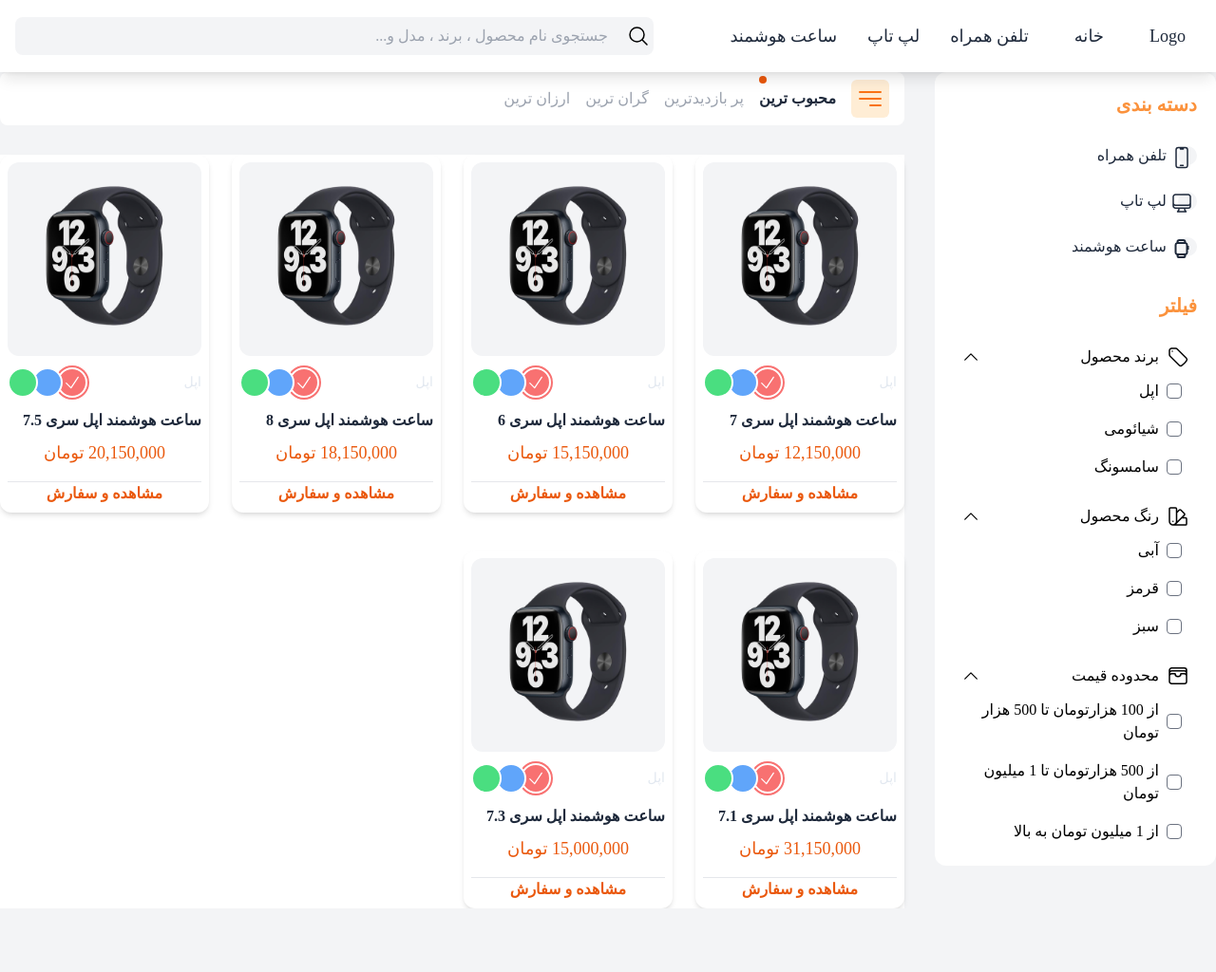
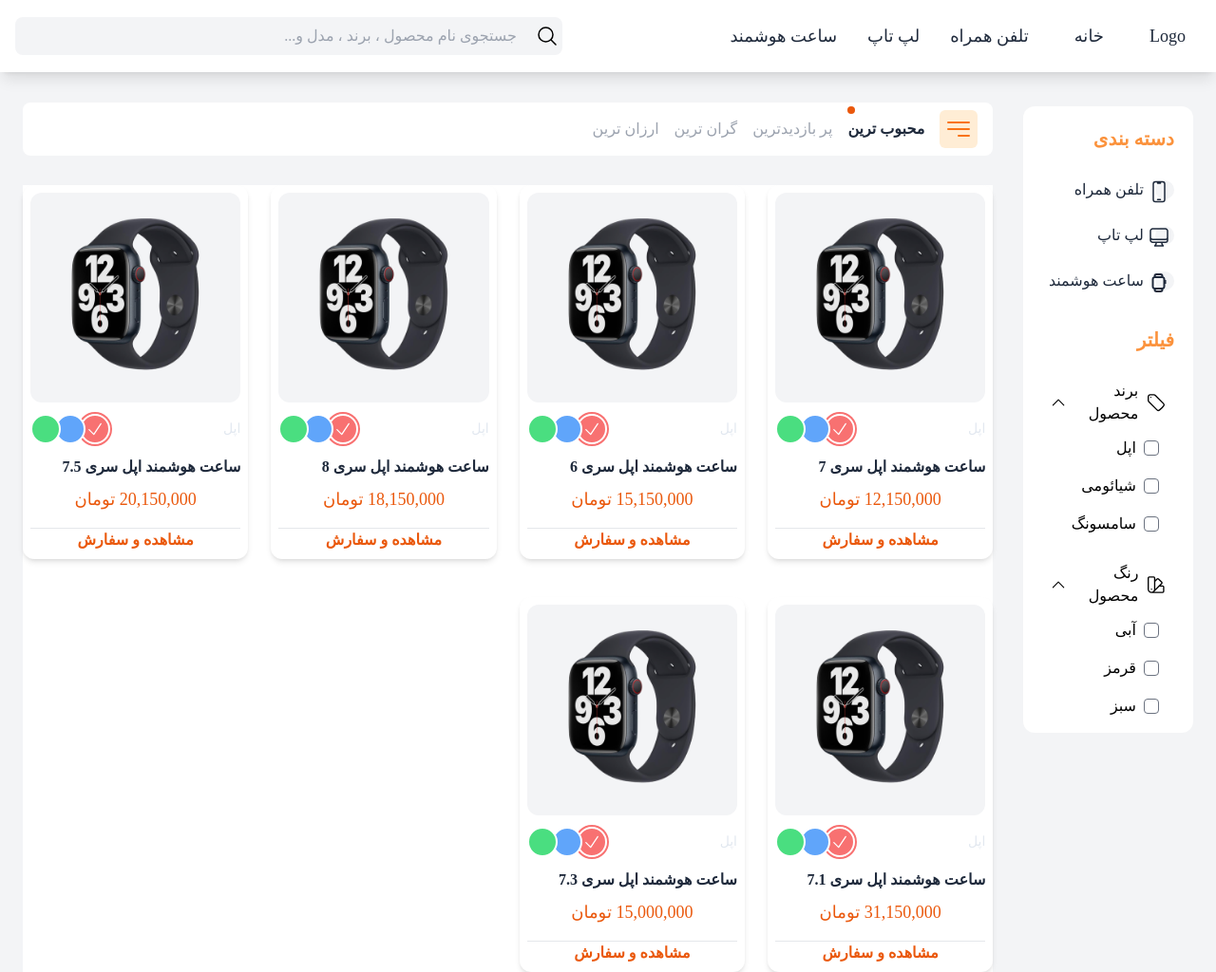
Before and after one commit to amirk1998/Digitize-App-Tailwind, a website: page public/index.html in a window 1280 px wide. Shown: the whole page at 95% size. Before the commit the page ends 957 px from the top, so only its background shows below. Drawn offline with nearby package versions, Linux system fonts and the light colour scheme; a web font is replaced by a local one.

Commit message:
Navbar Updated : Part 02

```diff
--- a/public/index.html
+++ b/public/index.html
@@ -9,10 +9,10 @@
   </head>
   <body class="bg-gray-100">
     <!-- Desktop NAV BAR -->
-    <nav class="hidden md:block z-10 bg-white p-4 shadow-lg sticky top-0">
+    <nav class="hidden md:block z-10 bg-white p-4 shadow-lg sticky top-0 mb-8">
       <div class="container 2xl:max-w-screen-2xl mx-auto flex items-center justify-between">
         <!-- Right Block -->
-        <ul class="flex items-center gap-x-4 text-slate-800 text-lg">
+        <ul class="flex items-center gap-x-1 lg:gap-x-4 text-slate-800 lg:text-lg">
           <li>
             <a class="block px-4 py-2 rounded-lg hover:bg-gray-50 transition-all duration-300" href="">Logo</a>
           </li>
@@ -31,7 +31,7 @@
         </ul>
 
         <!-- Search Bar -->
-        <div class="flex-1 max-w-2xl">
+        <div class="flex-1 max-w-xl mr-4">
           <div class="bg-gray-100 rounded-lg flex items-center">
             <span class="ml-3 mr-1">
               <svg xmlns="http://www.w3.org/2000/svg" fill="none" viewBox="0 0 24 24" stroke-width="1.5" stroke="currentColor" class="w-6 h-6">
@@ -83,10 +83,11 @@
     </div>
 
     <!-- ______________________________________ -->
-    <div class="grid grid-cols-12 md:grid-rows-[55px_minmax(500px,_1fr)] md:gap-8">
+    <!-- Content -->
+    <div class="md:px-4 lg:px-6 container mx-auto 2xl:max-w-screen-2xl grid grid-cols-12 md:grid-rows-[55px_minmax(500px,_1fr)] md:gap-8">
       <!-- Sidebar -->
-      <div class="hidden md:block col-span-4 lg:col-span-3 row-span-2">
-        <div class="bg-white p-5 rounded-xl">
+      <div class="hidden md:block col-span-4 lg:col-span-3 xl:col-span-2 row-span-2">
+        <div class="bg-white p-5 rounded-xl max-h-[calc(100vh_-_140px)] overflow-auto sticky top-28 z-20">
           <!-- Categories -->
           <div class="mb-7">
             <div class="text-orange-400 font-bold text-xl mb-5">دسته بندی</div>
@@ -251,7 +252,7 @@
         </div>
       </div>
       <!-- Sort Section -->
-      <div class="hidden md:block col-span-8 lg:col-span-9">
+      <div class="hidden md:block col-span-8 lg:col-span-9 xl:col-span-10">
         <!--  -->
         <div x-data="{ sort : 1  , activeClass : ' text-slate-800 font-bold'}" class="bg-white px-4 flex items-center gap-x-4 text-gray-400 rounded-lg">
           <div class="bg-orange-100 p-1 rounded-md flex justify-center items-center">
@@ -278,7 +279,7 @@
         </div>
       </div>
       <!-- Product Section -->
-      <div class="bg-white col-span-12 md:col-span-8 lg:col-span-9">
+      <div class="bg-white col-span-12 md:col-span-8 lg:col-span-9 xl:col-span-10">
         <div
           x-data="{ Products : [
         { id: 1 , title:'ساعت هوشمند اپل سری 7' , price : '12,150,000 تومان' },
```
Also changed, not shown: public/build/tailwind.css.
